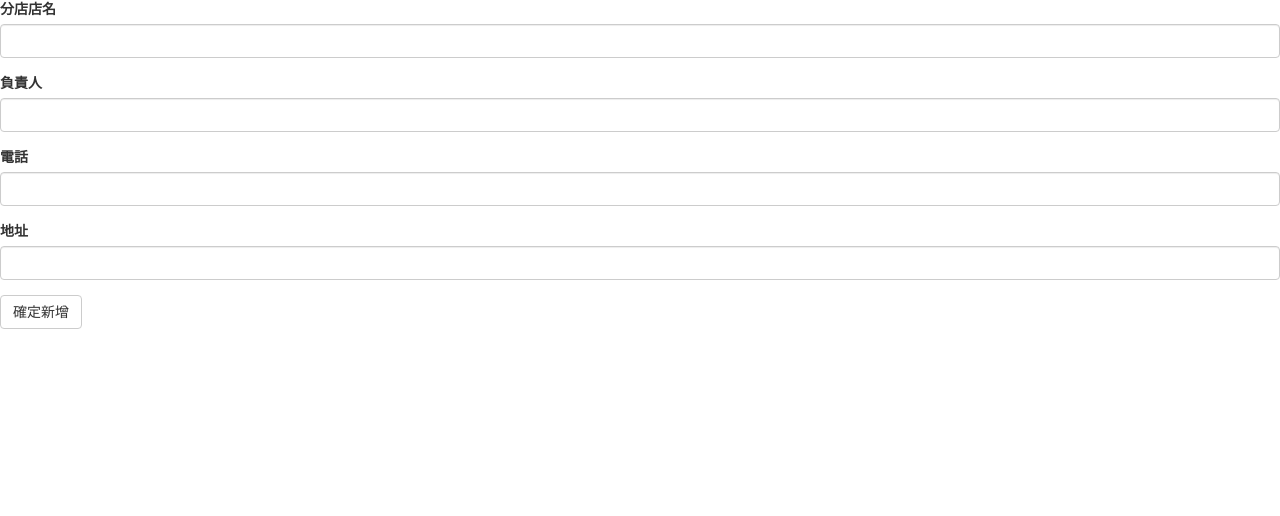
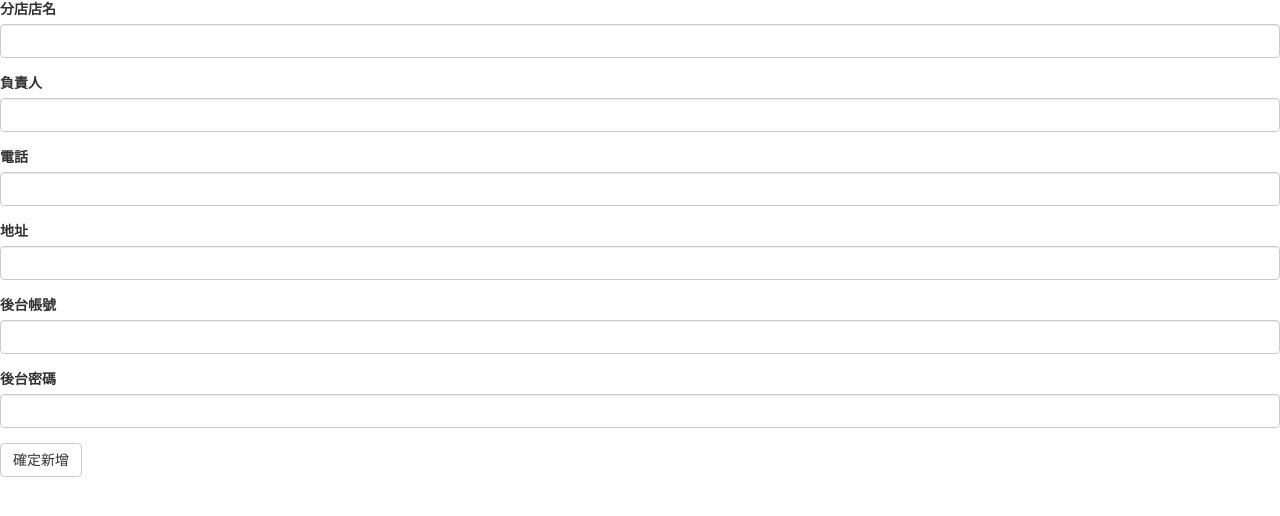
Before and after one commit to howtomakeaturn/Outlaw-Example-With-Codeigniter, a CodeIgniter app: page /stuff/store/add in a window 1280 px wide. Shown: the part 71-587 px from the top of the page. Run offline with CodeIgniter, Linux system fonts and the light colour scheme.

Commit message:
one to one is nothing

```diff
--- a/application/views/store/add.php
+++ b/application/views/store/add.php
@@ -4,23 +4,34 @@
 
     <div class="form-group">
         <label>分店店名</label>
-        <input type="test" class="form-control" name='ol_name' >
+        <input type="text" class="form-control" name='ol_name' >
     </div>
 
     <div class="form-group">
         <label>負責人</label>
-        <input type="test" class="form-control" name='ol_boss'>
+        <input type="text" class="form-control" name='ol_boss'>
     </div>
 
     <div class="form-group">
         <label>電話</label>
-        <input type="test" class="form-control" name='ol_phone'>
+        <input type="text" class="form-control" name='ol_phone'>
     </div>
 
     <div class="form-group">
         <label>地址</label>
-        <input type="test" class="form-control" name='ol_address' >
+        <input type="text" class="form-control" name='ol_address' >
     </div>
+
+    <div class="form-group">
+        <label>後台帳號</label>
+        <input type="text" class="form-control" name='ol_account' >
+    </div>
+
+    <div class="form-group">
+        <label>後台密碼</label>
+        <input type="password" class="form-control" name='ol_password' >
+    </div>
+
 
 <!--
     <div class="form-group">
@@ -30,8 +41,3 @@
 -->
     <button type="submit" class="btn btn-default">確定新增</button>
 </form>
-
-<!--
-後台帳號
-後台密碼
--->
--- a/application/views/store/index.php
+++ b/application/views/store/index.php
@@ -6,6 +6,7 @@
         <th>負責人</th>
         <th>電話</th>
         <th>地址</th>
+        <th>後台帳號</th>
     </tr>
     <?php foreach($stores as $store): ?>
     <tr>
@@ -14,6 +15,7 @@
         <td><?php echo $store->boss ?></td>
         <td><?php echo $store->phone ?></td>
         <td><?php echo $store->address ?></td>
+        <td><?php echo $store->account ?></td>
     </tr>
     <?php endforeach; ?>
 
```
